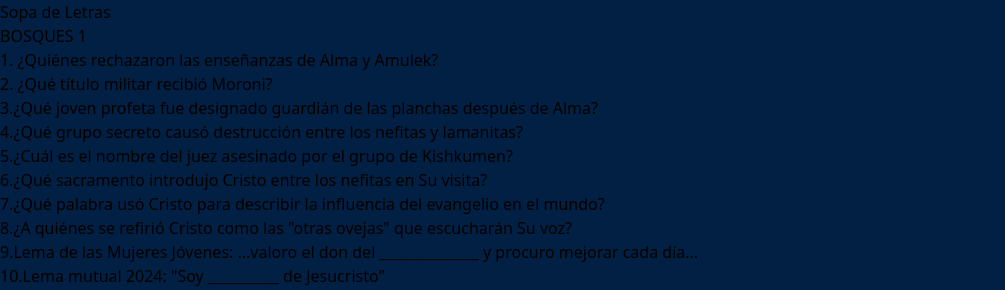
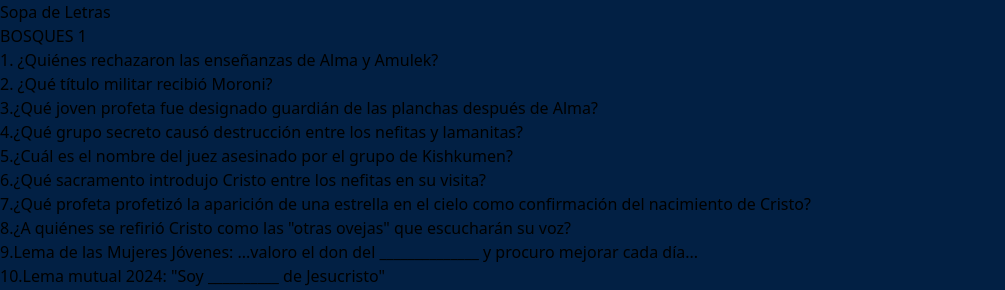
Before and after one commit to Loruel/seminary1, a React (Vite) app: page /b1 in a window 1280 px wide. Shown: the top 290 px of the page, without its empty margins (0-1005 px from the left). Built offline with nearby package versions, Linux system fonts and the light colour scheme.

Commit message:
CORRECCION PREGUNTA 7

```diff
--- a/src/pages/SopaBosques1.jsx
+++ b/src/pages/SopaBosques1.jsx
@@ -47,7 +47,7 @@ const generarSopa = (palabras, tamaño) => {
 };
 
 const SopaDeLetrasBosques1 = () => {
-    const palabras = ['ZORAMITAS', 'CAPITAN', 'HELAMAN', 'GADIANTON', 'PAHORAN', 'SANTACENA', 'SAL', 'GENTILES', 'DISCIPULO' , 'CONVENIOS', 'ARREPENTIMIENTO'];
+    const palabras = ['ZORAMITAS', 'CAPITAN', 'HELAMAN', 'GADIANTON', 'PAHORAN', 'SANTACENA', 'SAMUEL', 'GENTILES', 'DISCIPULO' , 'CONVENIOS', 'ARREPENTIMIENTO'];
     const tamaño = 15;
 
     const [{ sopa, posicionesCorrectas }, setSopaData] = useState({ sopa: [], posicionesCorrectas: [] });
@@ -99,13 +99,13 @@ const SopaDeLetrasBosques1 = () => {
                         5.¿Cuál es el nombre del juez asesinado por el grupo de Kishkumen?
                     </p>
                     <p>
-                        6.¿Qué sacramento introdujo Cristo entre los nefitas en Su visita?
+                        6.¿Qué sacramento introdujo Cristo entre los nefitas en su visita?
                     </p>
                     <p>
-                        7.¿Qué palabra usó Cristo para describir la influencia del evangelio en el mundo?
+                        7.¿Qué profeta profetizó la aparición de una estrella en el cielo como confirmación del nacimiento de Cristo?
                     </p>
                     <p>
-                        8.¿A quiénes se refirió Cristo como las "otras ovejas" que escucharán Su voz?
+                        8.¿A quiénes se refirió Cristo como las "otras ovejas" que escucharán su voz?
                     </p>
                     <p>
                         9.Lema de las Mujeres Jóvenes: ...valoro el don del ______________ y procuro mejorar cada día...
--- a/src/pages/SopaBosques2.jsx
+++ b/src/pages/SopaBosques2.jsx
@@ -47,7 +47,7 @@ const generarSopa = (palabras, tamaño) => {
 };
 
 const SopaDeLetrasBosques1 = () => {
-    const palabras = ['ZORAMITAS', 'CAPITAN', 'HELAMAN', 'GADIANTON', 'PAHORAN', 'SANTACENA', 'SAL', 'GENTILES', 'DISCIPULO' , 'CONVENIOS', 'ARREPENTIMIENTO'];
+    const palabras = ['ZORAMITAS', 'CAPITAN', 'HELAMAN', 'GADIANTON', 'PAHORAN', 'SANTACENA', 'SAMUEL', 'GENTILES', 'DISCIPULO' , 'CONVENIOS', 'ARREPENTIMIENTO'];
     const tamaño = 15;
 
     const [{ sopa, posicionesCorrectas }, setSopaData] = useState({ sopa: [], posicionesCorrectas: [] });
@@ -99,13 +99,13 @@ const SopaDeLetrasBosques1 = () => {
                         5.¿Cuál es el nombre del juez asesinado por el grupo de Kishkumen?
                     </p>
                     <p>
-                        6.¿Qué sacramento introdujo Cristo entre los nefitas en Su visita?
+                        6.¿Qué sacramento introdujo Cristo entre los nefitas en su visita?
                     </p>
                     <p>
-                        7.¿Qué palabra usó Cristo para describir la influencia del evangelio en el mundo?
+                        7.¿Qué profeta profetizó la aparición de una estrella en el cielo como confirmación del nacimiento de Cristo?
                     </p>
                     <p>
-                        8.¿A quiénes se refirió Cristo como las "otras ovejas" que escucharán Su voz?
+                        8.¿A quiénes se refirió Cristo como las "otras ovejas" que escucharán su voz?
                     </p>
                     <p>
                         9.Lema de las Mujeres Jóvenes: ...valoro el don del ______________ y procuro mejorar cada día...
--- a/src/pages/SopaCuahu.jsx
+++ b/src/pages/SopaCuahu.jsx
@@ -47,7 +47,7 @@ const generarSopa = (palabras, tamaño) => {
 };
 
 const SopaDeLetrasBosques1 = () => {
-    const palabras = ['ZORAMITAS', 'CAPITAN', 'HELAMAN', 'GADIANTON', 'PAHORAN', 'SANTACENA', 'SAL', 'GENTILES', 'DISCIPULO' , 'CONVENIOS', 'ARREPENTIMIENTO'];
+    const palabras = ['ZORAMITAS', 'CAPITAN', 'HELAMAN', 'GADIANTON', 'PAHORAN', 'SANTACENA', 'SAMUEL', 'GENTILES', 'DISCIPULO' , 'CONVENIOS', 'ARREPENTIMIENTO'];
     const tamaño = 15;
 
     const [{ sopa, posicionesCorrectas }, setSopaData] = useState({ sopa: [], posicionesCorrectas: [] });
@@ -99,13 +99,13 @@ const SopaDeLetrasBosques1 = () => {
                         5.¿Cuál es el nombre del juez asesinado por el grupo de Kishkumen?
                     </p>
                     <p>
-                        6.¿Qué sacramento introdujo Cristo entre los nefitas en Su visita?
+                        6.¿Qué sacramento introdujo Cristo entre los nefitas en su visita?
                     </p>
                     <p>
-                        7.¿Qué palabra usó Cristo para describir la influencia del evangelio en el mundo?
+                        7.¿Qué profeta profetizó la aparición de una estrella en el cielo como confirmación del nacimiento de Cristo?
                     </p>
                     <p>
-                        8.¿A quiénes se refirió Cristo como las "otras ovejas" que escucharán Su voz?
+                        8.¿A quiénes se refirió Cristo como las "otras ovejas" que escucharán su voz?
                     </p>
                     <p>
                         9.Lema de las Mujeres Jóvenes: ...valoro el don del ______________ y procuro mejorar cada día...
--- a/src/pages/SopaHeroes1.jsx
+++ b/src/pages/SopaHeroes1.jsx
@@ -47,7 +47,7 @@ const generarSopa = (palabras, tamaño) => {
 };
 
 const SopaDeLetrasBosques1 = () => {
-    const palabras = ['ZORAMITAS', 'CAPITAN', 'HELAMAN', 'GADIANTON', 'PAHORAN', 'SANTACENA', 'SAL', 'GENTILES', 'DISCIPULO' , 'CONVENIOS', 'ARREPENTIMIENTO'];
+    const palabras = ['ZORAMITAS', 'CAPITAN', 'HELAMAN', 'GADIANTON', 'PAHORAN', 'SANTACENA', 'SAMUEL', 'GENTILES', 'DISCIPULO' , 'CONVENIOS', 'ARREPENTIMIENTO'];
     const tamaño = 15;
 
     const [{ sopa, posicionesCorrectas }, setSopaData] = useState({ sopa: [], posicionesCorrectas: [] });
@@ -99,13 +99,13 @@ const SopaDeLetrasBosques1 = () => {
                         5.¿Cuál es el nombre del juez asesinado por el grupo de Kishkumen?
                     </p>
                     <p>
-                        6.¿Qué sacramento introdujo Cristo entre los nefitas en Su visita?
+                        6.¿Qué sacramento introdujo Cristo entre los nefitas en su visita?
                     </p>
                     <p>
-                        7.¿Qué palabra usó Cristo para describir la influencia del evangelio en el mundo?
+                        7.¿Qué profeta profetizó la aparición de una estrella en el cielo como confirmación del nacimiento de Cristo?
                     </p>
                     <p>
-                        8.¿A quiénes se refirió Cristo como las "otras ovejas" que escucharán Su voz?
+                        8.¿A quiénes se refirió Cristo como las "otras ovejas" que escucharán su voz?
                     </p>
                     <p>
                         9.Lema de las Mujeres Jóvenes: ...valoro el don del ______________ y procuro mejorar cada día...
--- a/src/pages/SopaHeroes2.jsx
+++ b/src/pages/SopaHeroes2.jsx
@@ -47,7 +47,7 @@ const generarSopa = (palabras, tamaño) => {
 };
 
 const SopaDeLetrasBosques1 = () => {
-    const palabras = ['ZORAMITAS', 'CAPITAN', 'HELAMAN', 'GADIANTON', 'PAHORAN', 'SANTACENA', 'SAL', 'GENTILES', 'DISCIPULO' , 'CONVENIOS', 'ARREPENTIMIENTO'];
+    const palabras = ['ZORAMITAS', 'CAPITAN', 'HELAMAN', 'GADIANTON', 'PAHORAN', 'SANTACENA', 'SAMUEL', 'GENTILES', 'DISCIPULO' , 'CONVENIOS', 'ARREPENTIMIENTO'];
     const tamaño = 15;
 
     const [{ sopa, posicionesCorrectas }, setSopaData] = useState({ sopa: [], posicionesCorrectas: [] });
@@ -99,13 +99,13 @@ const SopaDeLetrasBosques1 = () => {
                         5.¿Cuál es el nombre del juez asesinado por el grupo de Kishkumen?
                     </p>
                     <p>
-                        6.¿Qué sacramento introdujo Cristo entre los nefitas en Su visita?
+                        6.¿Qué sacramento introdujo Cristo entre los nefitas en su visita?
                     </p>
                     <p>
-                        7.¿Qué palabra usó Cristo para describir la influencia del evangelio en el mundo?
+                        7.¿Qué profeta profetizó la aparición de una estrella en el cielo como confirmación del nacimiento de Cristo?
                     </p>
                     <p>
-                        8.¿A quiénes se refirió Cristo como las "otras ovejas" que escucharán Su voz?
+                        8.¿A quiénes se refirió Cristo como las "otras ovejas" que escucharán su voz?
                     </p>
                     <p>
                         9.Lema de las Mujeres Jóvenes: ...valoro el don del ______________ y procuro mejorar cada día...
--- a/src/pages/SopaJardines.jsx
+++ b/src/pages/SopaJardines.jsx
@@ -47,7 +47,7 @@ const generarSopa = (palabras, tamaño) => {
 };
 
 const SopaDeLetrasBosques1 = () => {
-    const palabras = ['ZORAMITAS', 'CAPITAN', 'HELAMAN', 'GADIANTON', 'PAHORAN', 'SANTACENA', 'SAL', 'GENTILES', 'DISCIPULO' , 'CONVENIOS', 'ARREPENTIMIENTO'];
+    const palabras = ['ZORAMITAS', 'CAPITAN', 'HELAMAN', 'GADIANTON', 'PAHORAN', 'SANTACENA', 'SAMUEL', 'GENTILES', 'DISCIPULO' , 'CONVENIOS', 'ARREPENTIMIENTO'];
     const tamaño = 15;
 
     const [{ sopa, posicionesCorrectas }, setSopaData] = useState({ sopa: [], posicionesCorrectas: [] });
@@ -99,13 +99,13 @@ const SopaDeLetrasBosques1 = () => {
                         5.¿Cuál es el nombre del juez asesinado por el grupo de Kishkumen?
                     </p>
                     <p>
-                        6.¿Qué sacramento introdujo Cristo entre los nefitas en Su visita?
+                        6.¿Qué sacramento introdujo Cristo entre los nefitas en su visita?
                     </p>
                     <p>
-                        7.¿Qué palabra usó Cristo para describir la influencia del evangelio en el mundo?
+                        7.¿Qué profeta profetizó la aparición de una estrella en el cielo como confirmación del nacimiento de Cristo?
                     </p>
                     <p>
-                        8.¿A quiénes se refirió Cristo como las "otras ovejas" que escucharán Su voz?
+                        8.¿A quiénes se refirió Cristo como las "otras ovejas" que escucharán su voz?
                     </p>
                     <p>
                         9.Lema de las Mujeres Jóvenes: ...valoro el don del ______________ y procuro mejorar cada día...
--- a/src/pages/SopaMontes.jsx
+++ b/src/pages/SopaMontes.jsx
@@ -47,7 +47,7 @@ const generarSopa = (palabras, tamaño) => {
 };
 
 const SopaDeLetrasBosques1 = () => {
-    const palabras = ['ZORAMITAS', 'CAPITAN', 'HELAMAN', 'GADIANTON', 'PAHORAN', 'SANTACENA', 'SAL', 'GENTILES', 'DISCIPULO' , 'CONVENIOS', 'ARREPENTIMIENTO'];
+    const palabras = ['ZORAMITAS', 'CAPITAN', 'HELAMAN', 'GADIANTON', 'PAHORAN', 'SANTACENA', 'SAMUEL', 'GENTILES', 'DISCIPULO' , 'CONVENIOS', 'ARREPENTIMIENTO'];
     const tamaño = 15;
 
     const [{ sopa, posicionesCorrectas }, setSopaData] = useState({ sopa: [], posicionesCorrectas: [] });
@@ -99,13 +99,13 @@ const SopaDeLetrasBosques1 = () => {
                         5.¿Cuál es el nombre del juez asesinado por el grupo de Kishkumen?
                     </p>
                     <p>
-                        6.¿Qué sacramento introdujo Cristo entre los nefitas en Su visita?
+                        6.¿Qué sacramento introdujo Cristo entre los nefitas en su visita?
                     </p>
                     <p>
-                        7.¿Qué palabra usó Cristo para describir la influencia del evangelio en el mundo?
+                        7.¿Qué profeta profetizó la aparición de una estrella en el cielo como confirmación del nacimiento de Cristo?
                     </p>
                     <p>
-                        8.¿A quiénes se refirió Cristo como las "otras ovejas" que escucharán Su voz?
+                        8.¿A quiénes se refirió Cristo como las "otras ovejas" que escucharán su voz?
                     </p>
                     <p>
                         9.Lema de las Mujeres Jóvenes: ...valoro el don del ______________ y procuro mejorar cada día...
--- a/src/pages/SopaVenta.jsx
+++ b/src/pages/SopaVenta.jsx
@@ -47,7 +47,7 @@ const generarSopa = (palabras, tamaño) => {
 };
 
 const SopaDeLetrasBosques1 = () => {
-    const palabras = ['ZORAMITAS', 'CAPITAN', 'HELAMAN', 'GADIANTON', 'PAHORAN', 'SANTACENA', 'SAL', 'GENTILES', 'DISCIPULO' , 'CONVENIOS', 'ARREPENTIMIENTO'];
+    const palabras = ['ZORAMITAS', 'CAPITAN', 'HELAMAN', 'GADIANTON', 'PAHORAN', 'SANTACENA', 'SAMUEL', 'GENTILES', 'DISCIPULO' , 'CONVENIOS', 'ARREPENTIMIENTO'];
     const tamaño = 15;
 
     const [{ sopa, posicionesCorrectas }, setSopaData] = useState({ sopa: [], posicionesCorrectas: [] });
@@ -99,22 +99,22 @@ const SopaDeLetrasBosques1 = () => {
                         5.¿Cuál es el nombre del juez asesinado por el grupo de Kishkumen?
                     </p>
                     <p>
-                        6.¿Qué sacramento introdujo Cristo entre los nefitas en Su visita?
+                        6.¿Qué sacramento introdujo Cristo entre los nefitas en su visita?
                     </p>
                     <p>
-                        7.¿Qué palabra usó Cristo para describir la influencia del evangelio en el mundo?
+                        7.¿Qué profeta profetizó la aparición de una estrella en el cielo como confirmación del nacimiento de Cristo?
                     </p>
                     <p>
-                        8.¿A quiénes se refirió Cristo como las "otras ovejas" que escucharán Su voz?
+                        8.¿A quiénes se refirió Cristo como las "otras ovejas" que escucharán su voz?
                     </p>
                     <p>
                         9.Lema de las Mujeres Jóvenes: ...valoro el don del ______________ y procuro mejorar cada día...
                     </p>
                     <p>
-                        10.Lema mutual 2024: "Soy __________ de Jesucristo"
+                        10.Lema de los cuórums del Sacerdocio Aarónico: ...guardaré mis ____________ y utilizaré Su sacerdocio para servir a los demás,...
                     </p>
                     <p>
-                        11.Lema de los cuórums del Sacerdocio Aarónico: ...guardaré mis ____________ y utilizaré Su sacerdocio para servir a los demás,...
+                        11.Lema mutual 2024: "Soy __________ de Jesucristo"
                     </p>
                 </div>
             </div>
```
